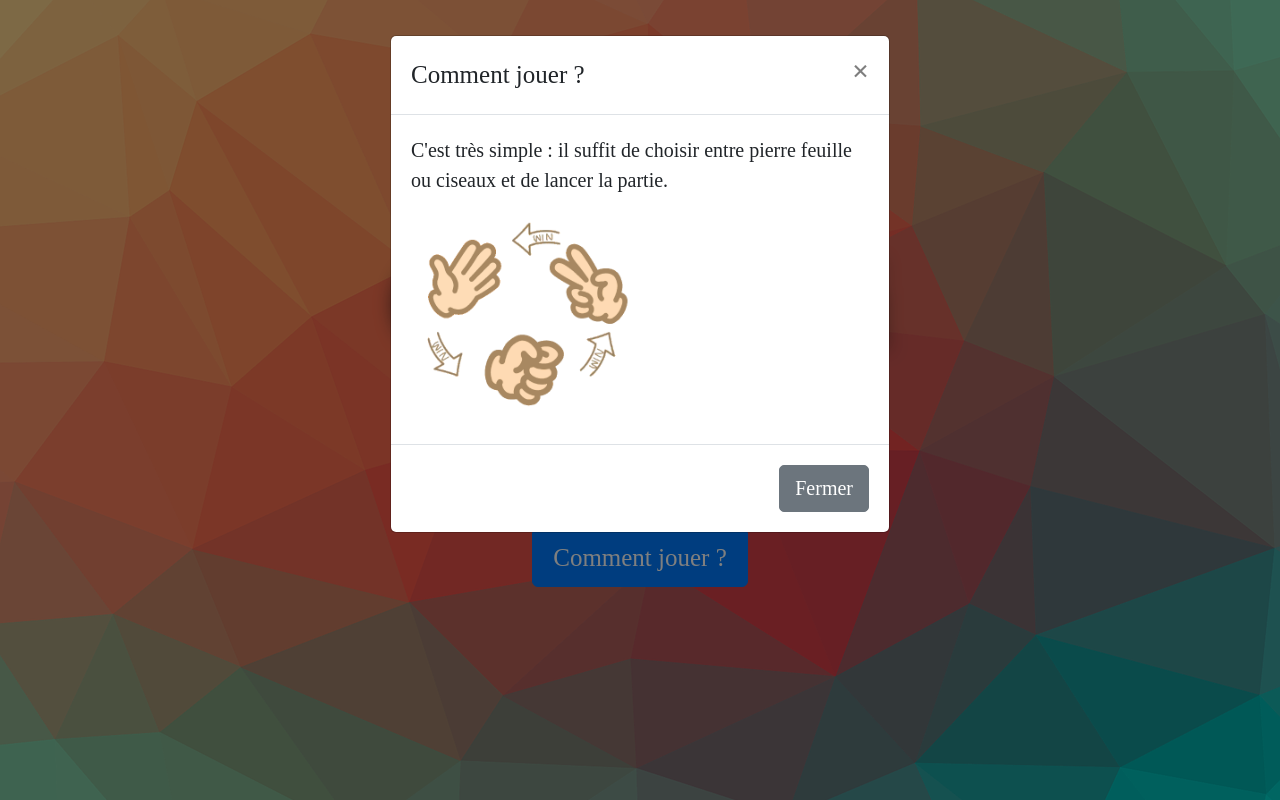
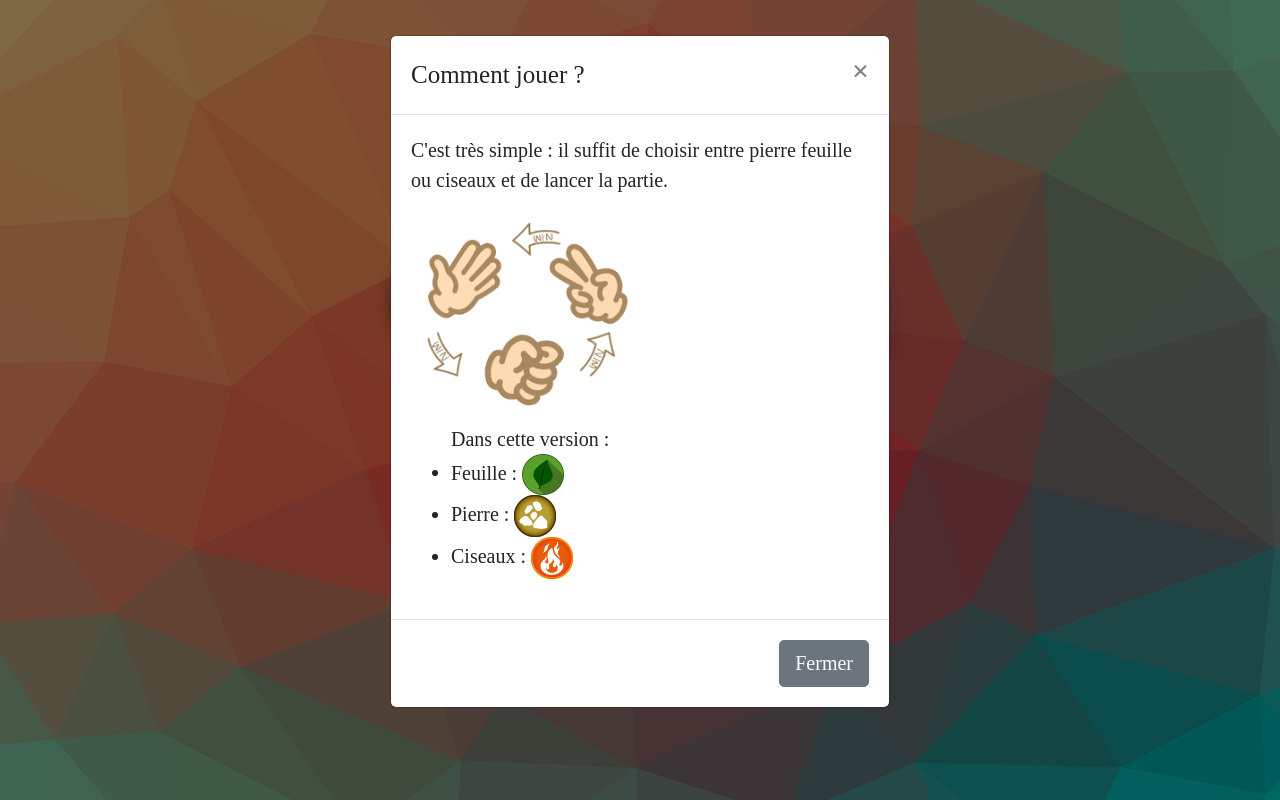
Before and after one commit to GuillaumeDavid23/ShiFouMi, a plain HTML site: page index.html in a window 1280 px wide. Both pictures are taken after a click on the button "Comment jouer ?". Drawn offline with Linux system fonts and the light colour scheme; a web font is replaced by a local one.

Commit message:
Final change

```diff
--- a/assets/css/style.css
+++ b/assets/css/style.css
@@ -33,9 +33,9 @@ body {
 }
 #playText:hover{
     color: chocolate;
-
 }
 #playText{
+    color: cyan;
     font-size: 2.5rem;
     text-decoration: none;
 }
--- a/index.html
+++ b/index.html
@@ -49,6 +49,11 @@
                     <div class="modal-body">
                         C'est très simple : il suffit de choisir entre pierre feuille ou ciseaux et de lancer la partie. <br>
                         <img src="assets/img/help.png" alt="Comment faire ?" width="50%">
+                        <ul> Dans cette version :
+                            <li>Feuille : <img src="assets/img/pokeFeuille.png" alt="" width="10%"> </li>
+                            <li>Pierre : <img src="assets/img/pokePierre.png" alt="" width="10%"> </li>
+                            <li>Ciseaux : <img src="assets/img/pokeFeu.png" alt="" width="10%"> </li>
+                        </ul>
                     </div>
                     <div class="modal-footer">
                         <button type="button" class="btn btn-secondary" data-dismiss="modal">Fermer</button>
```
Also changed, not shown: game.html (+1 -1 lines), assets/img/ciseaux.jpg (deleted), assets/img/ciseaux.png (deleted), assets/img/diamant.png (deleted), assets/img/feuille.jpg (deleted), assets/img/pierre.jpg (deleted), 1 other file.
